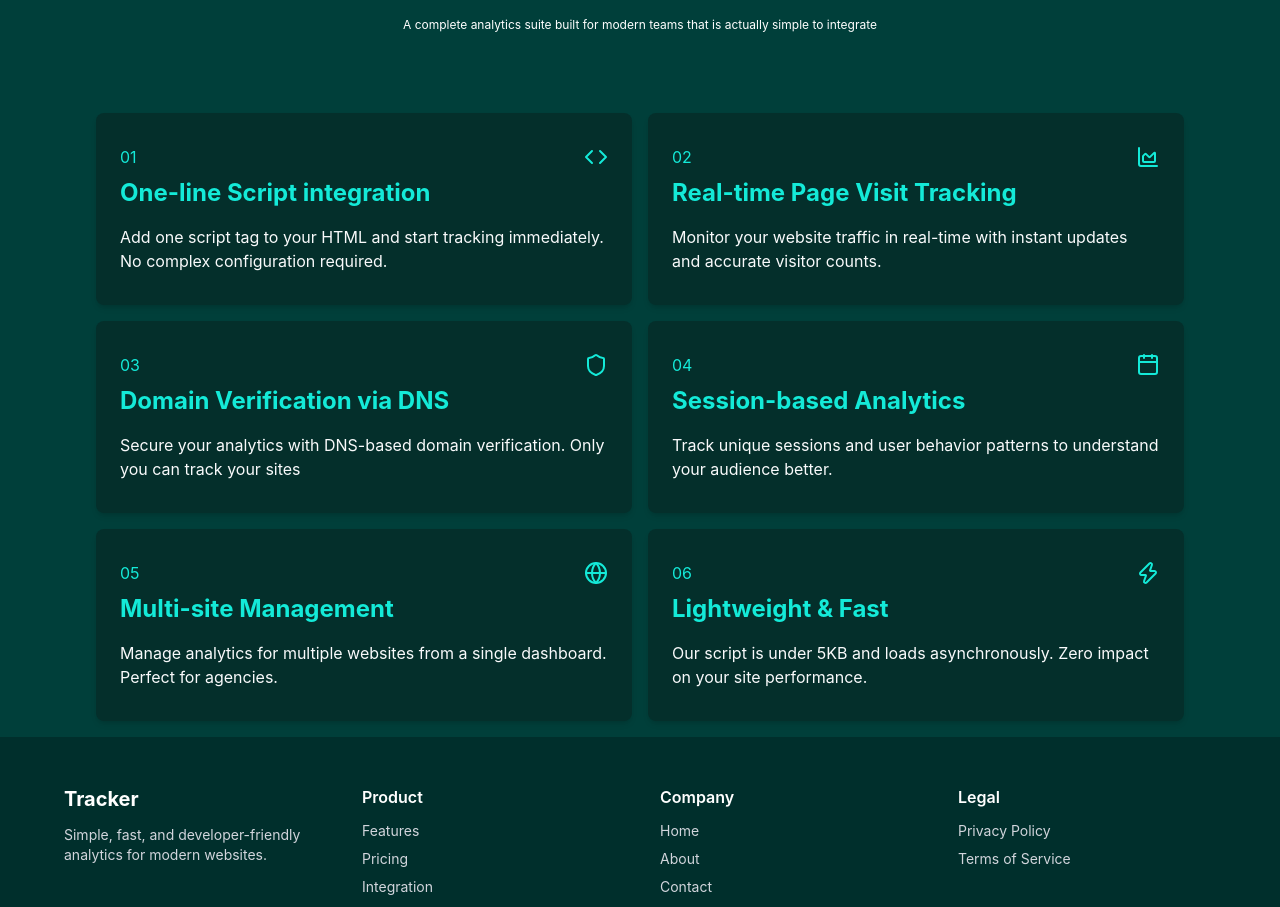
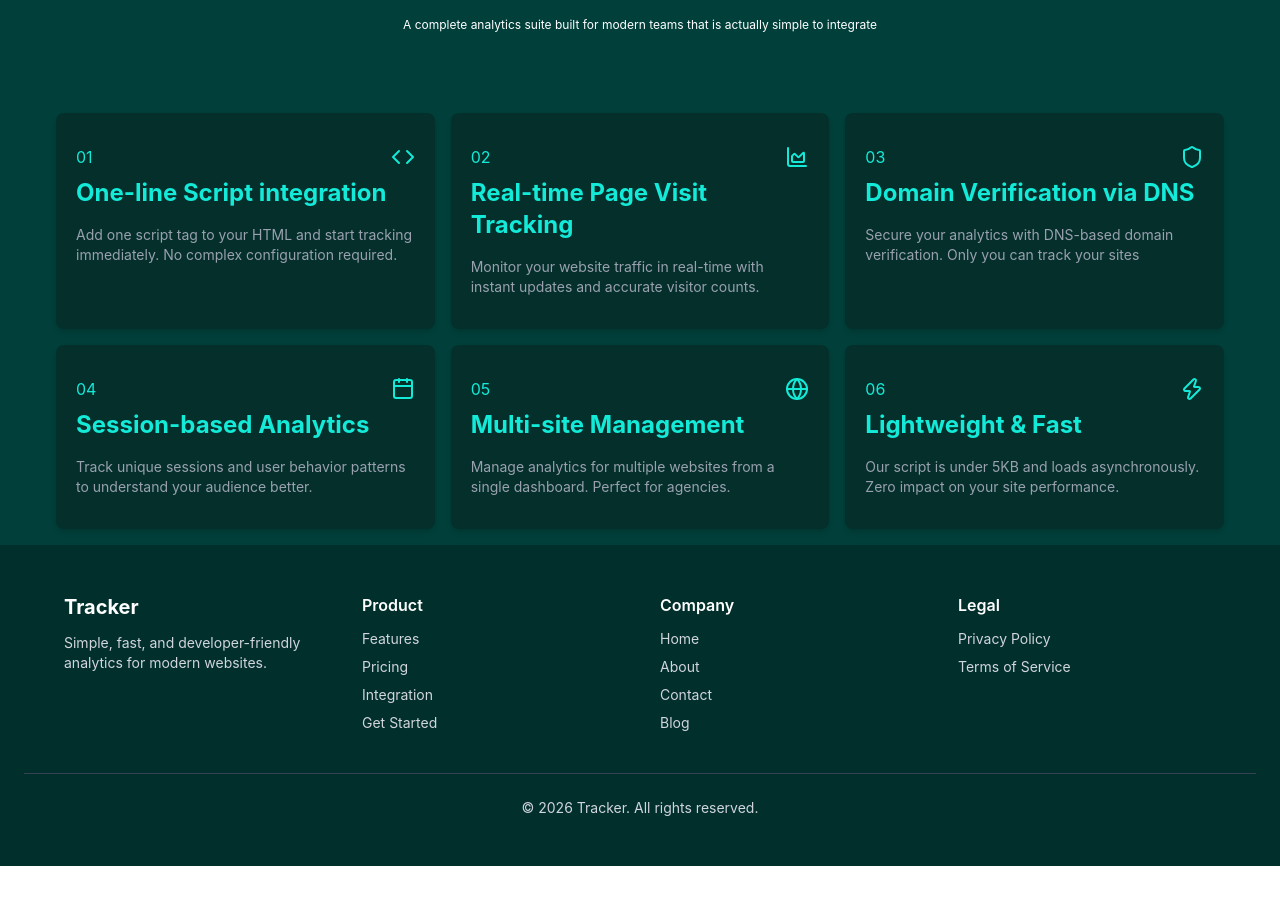
Before and after one commit to Muhammad-Raheel04/tracker, a React (Vite) app in the folder frontend/: page / in a window 1280 px wide. Shown: the part 798-1705 px from the top of the page. After the commit the page ends 1664 px from the top, so only its background shows below. Built offline with nearby package versions, Linux system fonts and the light colour scheme; no server answers.

Commit message:
feat(Features): update UI of features by updating padding and margins

```diff
--- a/frontend/src/components/Features.jsx
+++ b/frontend/src/components/Features.jsx
@@ -58,16 +58,16 @@ const Features = () => {
                 <p className='p-4 text-xs text-center text-white'>A complete analytics suite built for modern teams that is actually simple to integrate</p>
             </div>
 
-            <div className='grid grid-cols-1 md:grid-cols-2 gap-4 mx-20 mt-10'>
-                {siteFeatures.map((feature) => (
-                    <div className='bg-[#042f2b] p-6 rounded-lg hover:border-l-2 border-[#14ead8] py-8 shadow-md'>
+            <div className='grid grid-cols-1 md:grid-cols-3 gap-4 mx-10 mt-10'>
+                {siteFeatures.map((feature,index) => (
+                    <div key={index} className='bg-[#042f2b] py-8 px-5 rounded-lg hover:border-l-2 border-[#14ead8] shadow-md'>
                         <div className='flex justify-between'>
                             <p className='text-[#14ead8]'>{feature.number}</p>
                             <p className='text-[#14ead8]'>{feature.icon}</p>
                         </div>
                         <div className='flex flex-col gap-4 mt-2'>
                             <h2 className='text-2xl text-[#14ead8] font-bold '>{feature.heading}</h2>
-                            <p className='text-gray-50'>{feature.text}</p>
+                            <p className='text-gray-400 text-sm'>{feature.text}</p>
                         </div>
                     </div>
 
```
